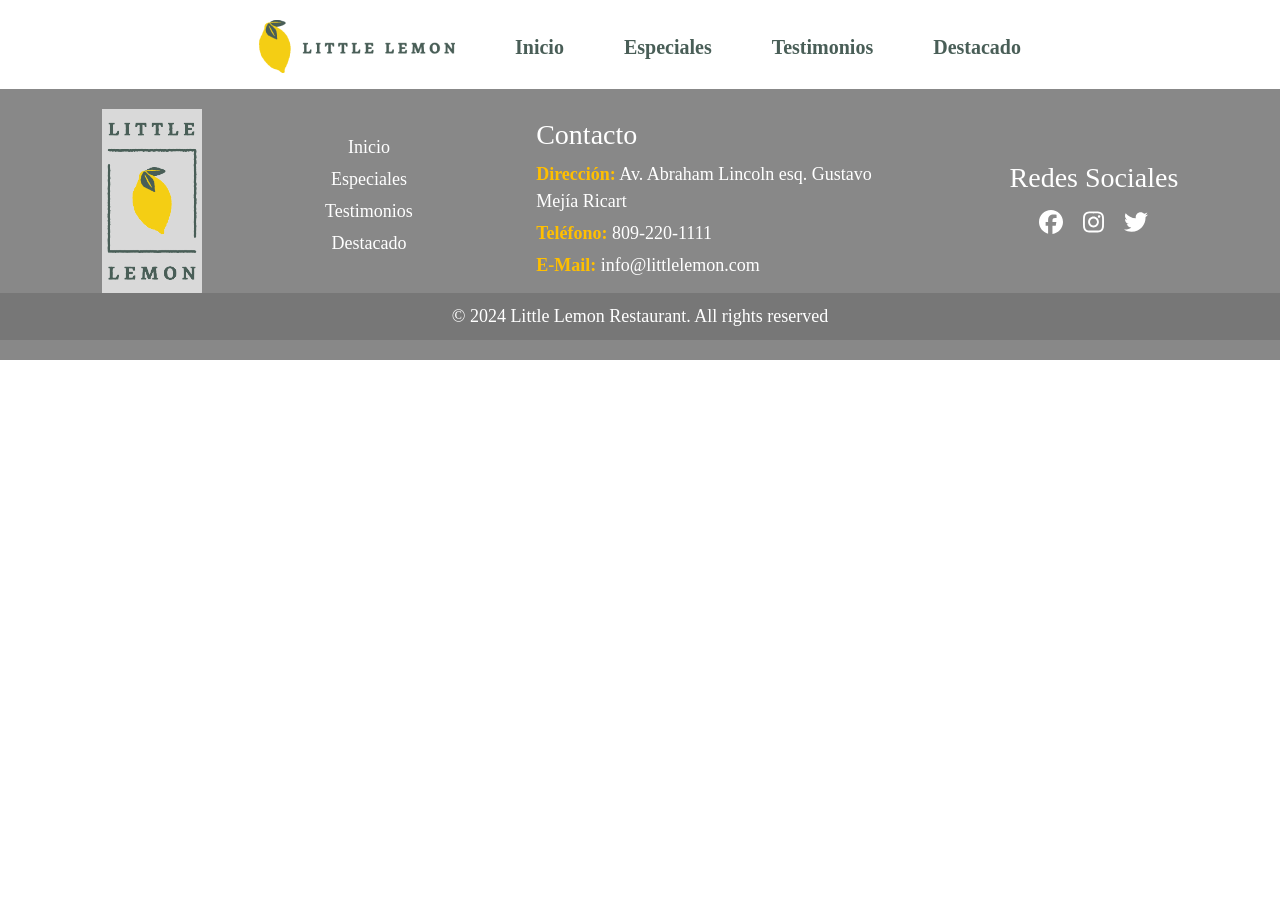
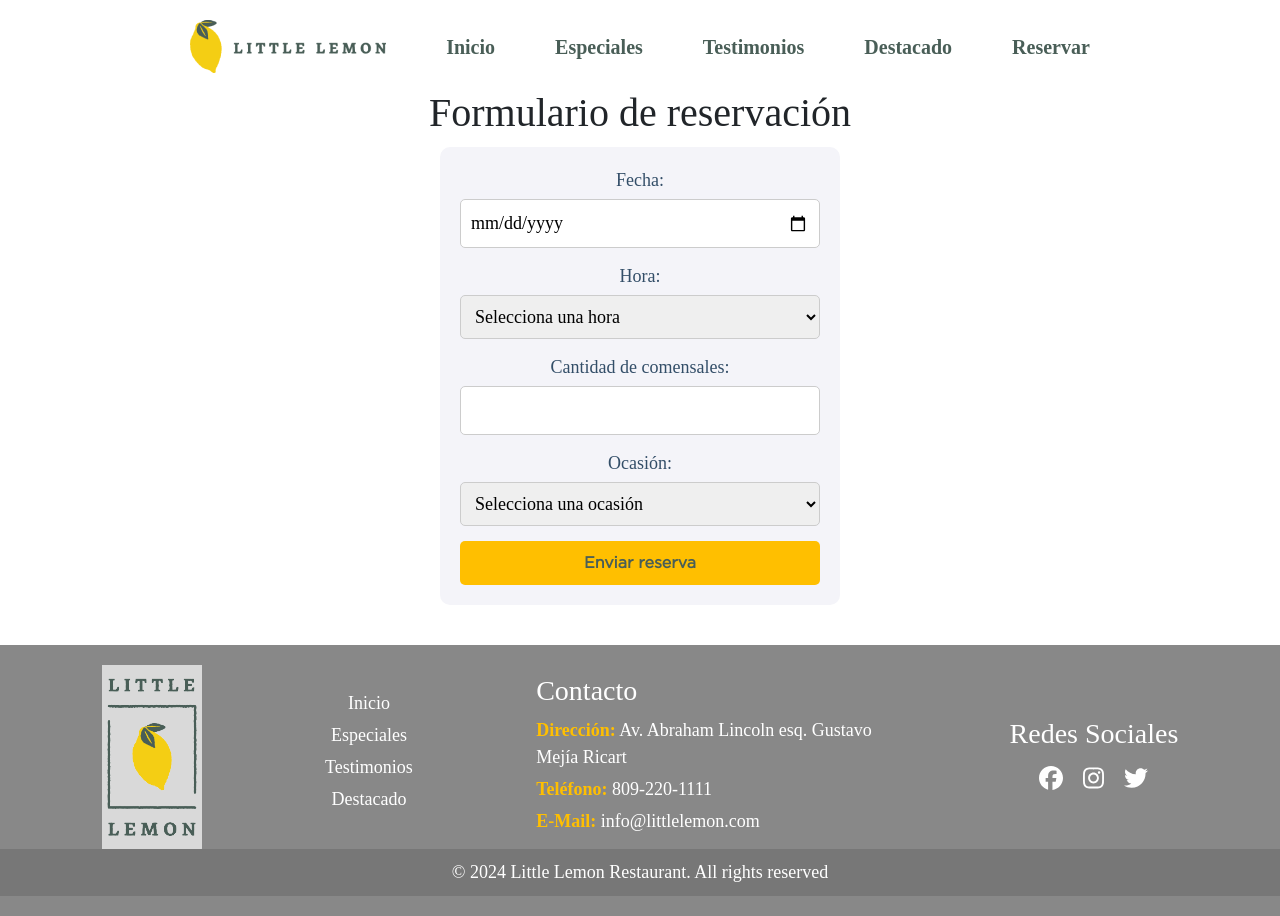
Before and after one commit to RadGom/little-lemon, a React (Create React App) app: page /reservar in a window 1280 px wide. Before the commit the page ends 800 px from the top, so only its background shows below. Built offline with nearby package versions, Linux system fonts and the light colour scheme; a web font is replaced by a local one.

Commit message:
Se creo el formulario de reservas

```diff
--- a/src/App.css
+++ b/src/App.css
@@ -405,6 +405,54 @@ a{
   margin: 0;
 }
 
+/* Estilos para el formulario de reserva */
+.booking-form {
+  display: flex;
+  flex-direction: column;
+  gap: 15px;
+  max-width: 400px;
+  margin: 10px auto;
+  margin-bottom: 40px;
+  padding: 20px;
+  background-color: #f4f4f9;
+  border-radius: 10px;
+}
+
+.booking-form div {
+  display: flex;
+  flex-direction: column;
+}
+
+.booking-form label {
+  margin-bottom: 5px;
+  color: #334e68;
+}
+
+.booking-form input,
+.booking-form select {
+  padding: 10px;
+  border: 1px solid #ccc;
+  border-radius: 5px;
+}
+
+.booking-form button {
+  font-family: 'Gotham-Book';
+  padding: 10px;
+  border: none;
+  background-color: #ffbf00;
+  color: #495E57;
+  font-size: 16px;
+  font-weight: 600;
+  cursor: pointer;
+  border-radius: 5px;
+  transition: 0.2s;
+}
+
+.booking-form button:hover {
+  background-color: #e6a700;
+}
+
+
 /* Media Queries */
 @media (max-width: 768px) {
   .hero,
--- a/src/App.js
+++ b/src/App.js
@@ -1,4 +1,4 @@
-import React from 'react';
+import React, { useState, useReducer } from 'react';
 import { BrowserRouter as Router, Route, Routes } from 'react-router-dom';
 import Header from './Header';
 import Home from './Home';
@@ -6,8 +6,31 @@ import Especiales from './Specials';
 import Testimonios from './Testimonials';
 import Destacado from './Highlight';
 import Footer from './Footer';
+import Reservar from './BookingPage';
+import BookingForm from './BookingForm';
+
+
+const initializeTimes = () => {
+  return [
+    '12:00', '12:30', '13:00', '13:30', '14:00', '14:30',
+    '18:00', '18:30', '19:00', '19:30', '20:00', '20:30'
+  ];
+};
+
+
+
+const updateTimes = (state, action) => {
+  switch (action.type) {
+    case 'UPDATE_TIMES':
+      return initializeTimes();
+    default:
+      return state;
+  }
+};
+
 
 function App() {
+  const [availableTimes, dispatch] = useReducer(updateTimes, initializeTimes());
   return (
     <Router>
       <div className="App">
@@ -17,6 +40,7 @@ function App() {
           <Route path="/especiales" element={<Especiales />} />
           <Route path="/testimonios" element={<Testimonios />} />
           <Route path="/destacado" element={<Destacado />} />
+          <Route path="/reservar" element={<BookingForm availableTimes={availableTimes} dispatch={dispatch} />} />
         </Routes>
         <Footer />
       </div>
--- /dev/null
+++ b/src/BookingForm.js
@@ -0,0 +1,96 @@
+import React, { useState, useEffect } from 'react';
+
+function BookingForm({ availableTimes, dispatch }) {
+  const [formData, setFormData] = useState({
+    date: '',
+    time: '',
+    guests: '',
+    occasion: ''
+  });
+
+  useEffect(() => {
+    console.log('availableTimes:', availableTimes); // Esto te ayudará a verificar que availableTimes está definido
+  }, [availableTimes]);
+
+  const handleChange = (e) => {
+    const { name, value } = e.target;
+    setFormData({
+      ...formData,
+      [name]: value
+    });
+
+    if (name === 'date') {
+      dispatch({ type: 'UPDATE_TIMES', payload: value });
+    }
+  };
+
+  const handleSubmit = (e) => {
+    e.preventDefault();
+    console.log('Reservación enviada:', formData);
+  };
+
+  return (
+    <>
+      <h1>Formulario de reservación</h1>
+      <form className="booking-form" onSubmit={handleSubmit}>
+        <div>
+          <label htmlFor="date">Fecha:</label>
+          <input
+            type="date"
+            id="date"
+            name="date"
+            value={formData.date}
+            onChange={handleChange}
+            required
+          />
+        </div>
+        <div>
+          <label htmlFor="time">Hora:</label>
+          <select
+            id="time"
+            name="time"
+            value={formData.time}
+            onChange={handleChange}
+            required
+          >
+            <option value="">Selecciona una hora</option>
+            {availableTimes && availableTimes.map((time) => (
+              <option key={time} value={time}>
+                {time}
+              </option>
+            ))}
+          </select>
+        </div>
+        <div>
+          <label htmlFor="guests">Cantidad de comensales:</label>
+          <input
+            type="number"
+            id="guests"
+            name="guests"
+            value={formData.guests}
+            onChange={handleChange}
+            required
+            min="1"
+          />
+        </div>
+        <div>
+          <label htmlFor="occasion">Ocasión:</label>
+          <select
+            id="occasion"
+            name="occasion"
+            value={formData.occasion}
+            onChange={handleChange}
+            required
+          >
+            <option value="">Selecciona una ocasión</option>
+            <option value="cumpleaños">Cumpleaños</option>
+            <option value="aniversario">Aniversario</option>
+          </select>
+        </div>
+        <button type="submit">Enviar reserva</button>
+      </form>
+    </>
+  );
+}
+
+export default BookingForm;
--- /dev/null
+++ b/src/BookingPage.js
@@ -0,0 +1,11 @@
+import React from "react";
+import './App.css';
+import BookingForm from "./BookingForm";
+
+function Reservar() {
+    return(
+        <BookingForm/>
+    );
+}
+
+export default Reservar;
--- a/src/Header.js
+++ b/src/Header.js
@@ -14,6 +14,7 @@ function Header() {
           <li className="nav-item"><Link to="/especiales">Especiales</Link></li>
           <li className="nav-item"><Link to="/testimonios">Testimonios</Link></li>
           <li className="nav-item"><Link to="/destacado">Destacado</Link></li>
+          <li className="nav-item"><Link to="/reservar">Reservar</Link></li>
         </ul>
       </nav>
     </header>
```
